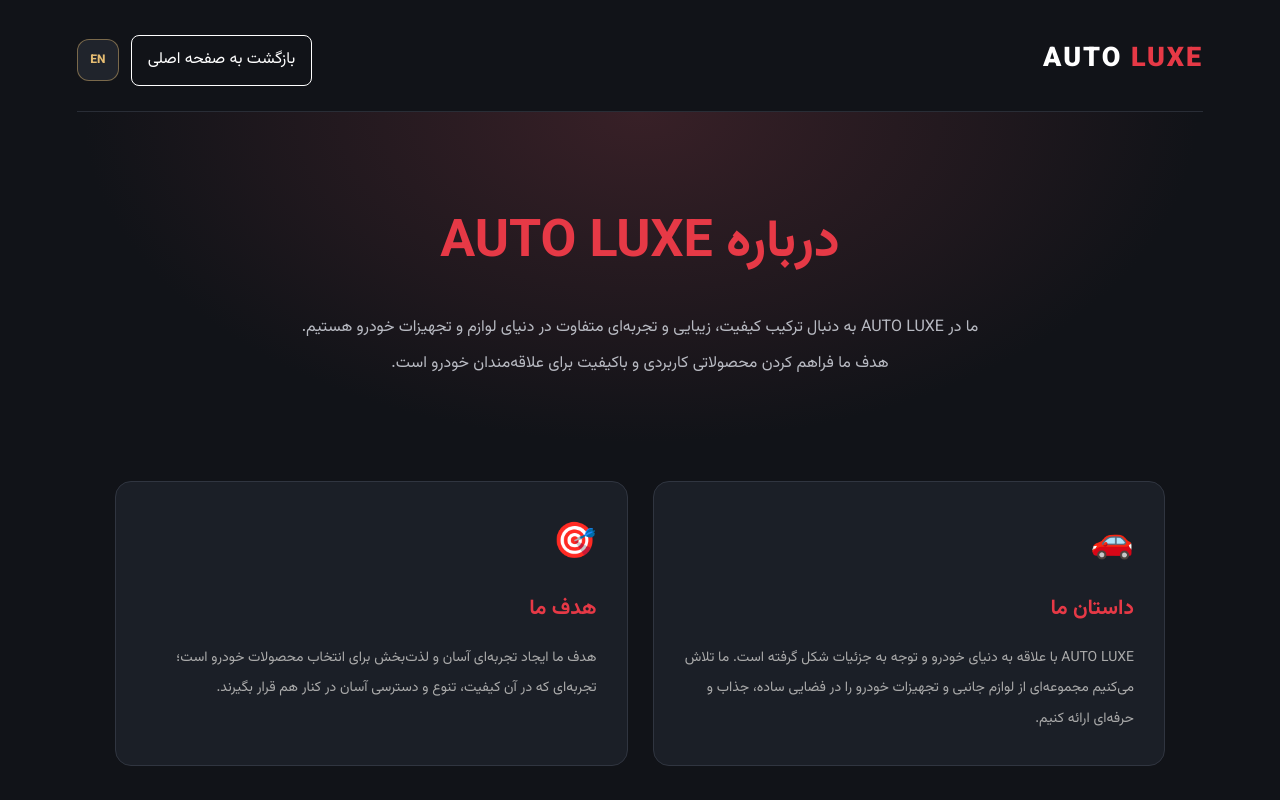
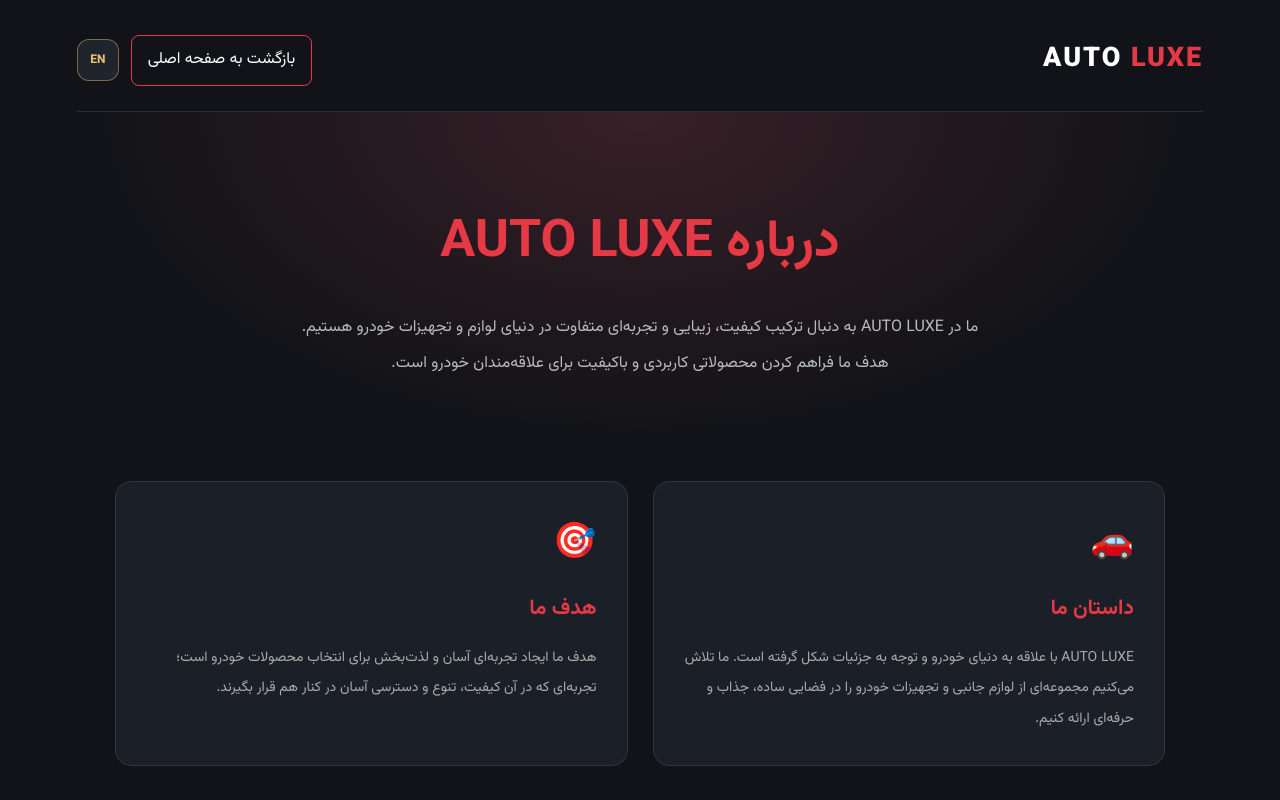
Before and after one commit to f09853733-del/Car-accessories, a plain HTML site: page about.html in a window 1280 px wide. Shown: the top 800 px of the page. Drawn offline with Linux system fonts and the light colour scheme.

Commit message:
Update about.html

```diff
--- a/about.html
+++ b/about.html
@@ -39,7 +39,7 @@
   color: white;
   text-decoration: none;
   background: transparent;
- border: 1px solid #fff;
+border: 1px solid #e63946;
   border-radius: 8px;
   padding: 10px 16px;
   font-family: inherit;
```
